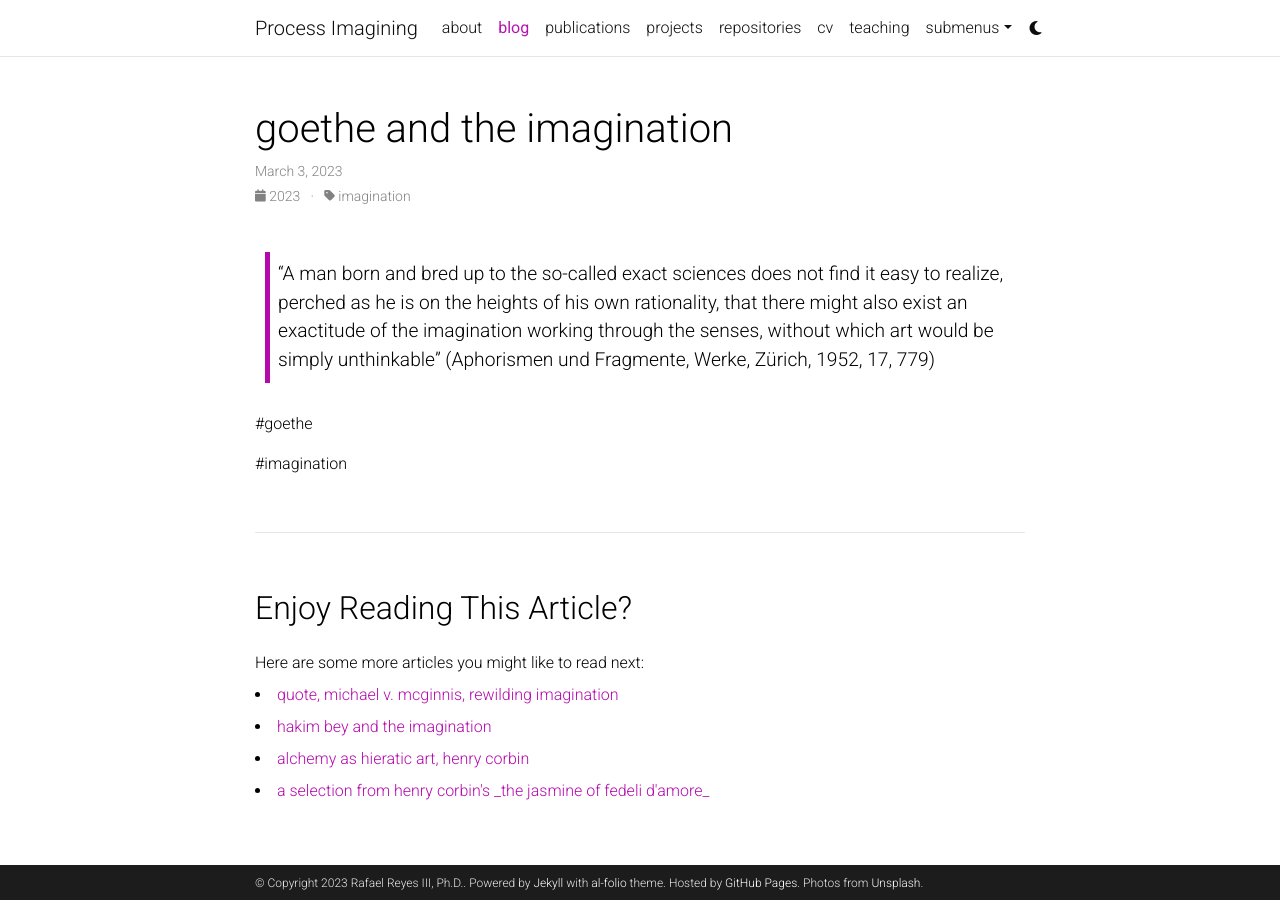
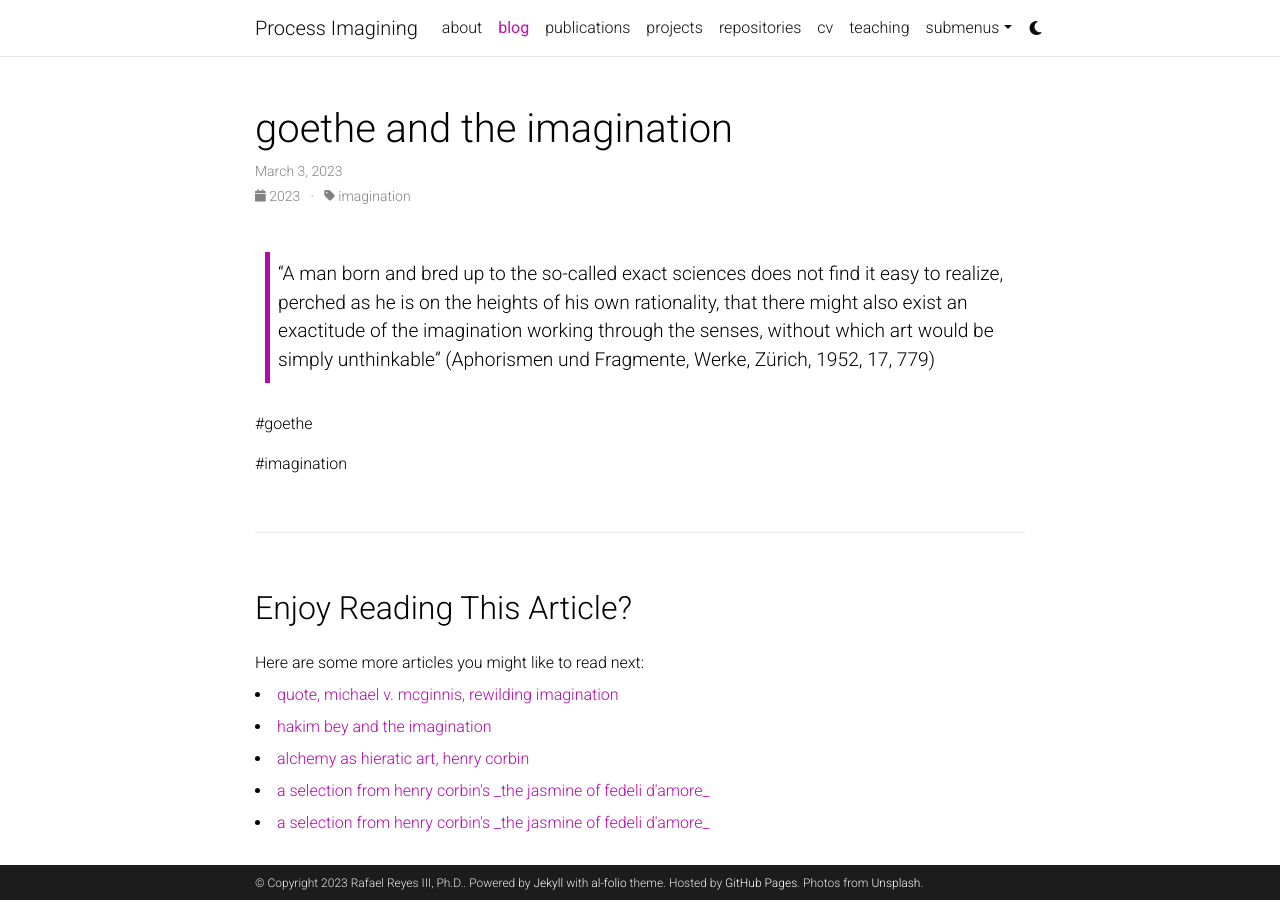
Before and after one commit to rafaelr3/pi.github.io, a Jekyll site: the page built from _posts/2023-03-03-goethe-and-the-imagination_92q4bxj6xnw9o6r0.md, in a window 1280 px wide. Built offline with Jekyll 4.4.1, drawn with Linux system fonts in a browser that asks for light colours; comment, search, counter and statistics services are not loaded; a style sheet for code colours, icons or effects is not loaded.

Commit message:
post update

```diff
--- a/_posts/beyond-the-bifurcation-of-imagination_s3puorj3sa77jdsh.md
+++ b/_posts/2018-6-25-beyond-the-bifurcation-of-imagination_s3puorj3sa77jdsh.md
@@ -1,3 +1,11 @@
+---
+layout: post
+title: a selection from henry corbin's _the jasmine of fedeli d'amore_
+date: 2018-6-25
+description: quote on the imagination
+categories: #AmyKind #PeterKung #JohnSallis #AlfredNorthWhitehead #imagination #repetition #actualoccasion #transcendentimagination #instructiveimagination #nonbifurcationofimagination
+related_posts: true
+---
 # beyond the bifurcation of imagination
 
 Reading Amy Kind and Peter Kung's magnificent edited work _Knowledge Through Imagination_, and am thinking through it's implications.  For Kind/Kung, their goal in the text is to lift up the instructive implications of the imagination over and beyond the transcendent capabilities.
```
